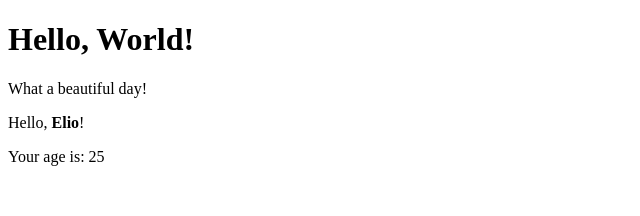
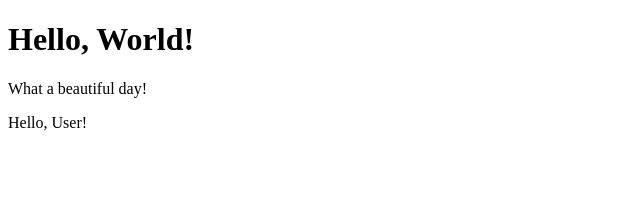
Before and after one commit to pincopops/react-exercises, a React (Create React App) app: page / in a window 1280 px wide. Shown: the top 216 px of the page, without its empty margins (0-640 px from the left). Built offline with nearby package versions, Linux system fonts and the light colour scheme.

Commit message:
Completamento conditional-rendering-03.

```diff
--- a/src/App.js
+++ b/src/App.js
@@ -6,7 +6,7 @@
     render(){
         return <div>
                 <Hello />
-                <Welcome name={<strong>Elio</strong>} age='25' />
+                <Welcome name={<strong>Elio</strong>} age='65' />
             </div>
     }
 }
--- a/src/Welcome.js
+++ b/src/Welcome.js
@@ -3,11 +3,9 @@
 
 
 export class Welcome extends React.Component{
-//soluzione dell'esercizio conditional-rendering-02 già implementata nei
-//branch precedenti. Age non viene mostrato se non passato come prop o se
-//non corrispondente a maggiore di 18.
+
     render(){
-        if(this.props.name && this.props.age > 18){
+        if(this.props.name && this.props.age > 18 && this.props.age <65){
             return <div>
                 <p>Hello, {this.props.name}!</p>
                 <Age age={this.props.age}/>
```
